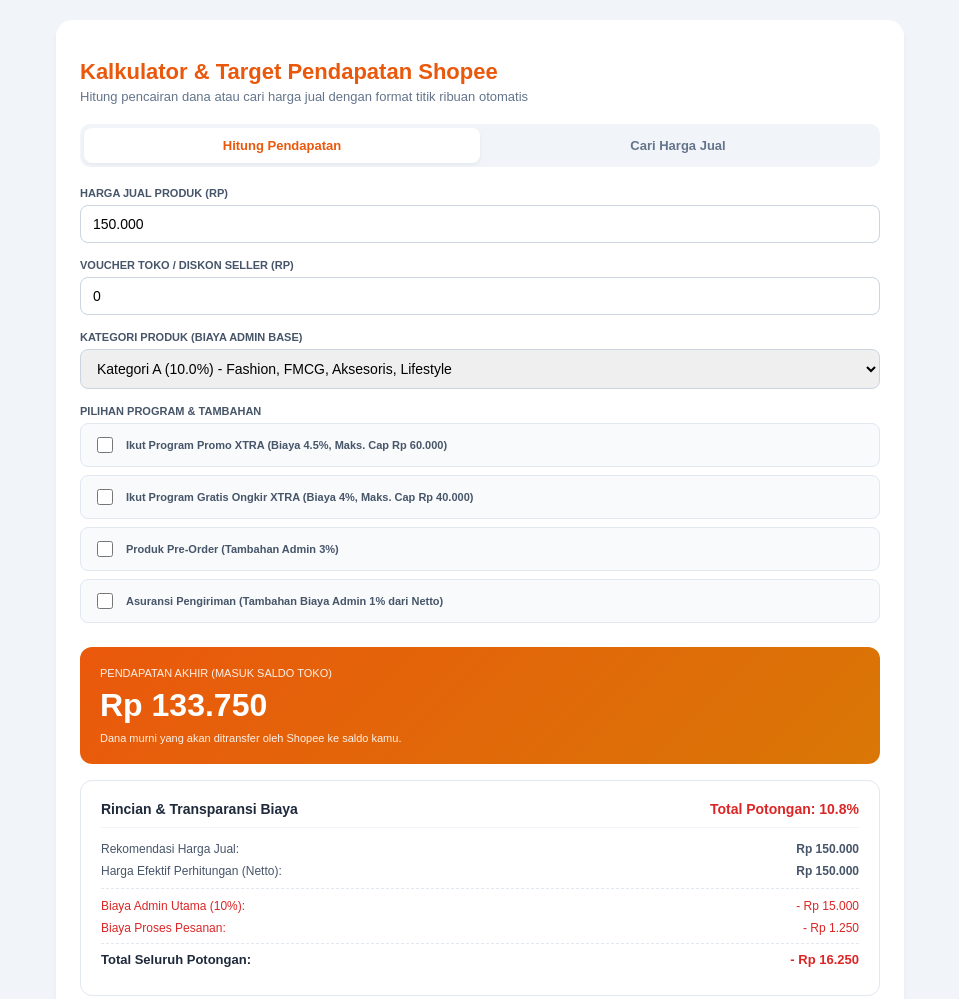
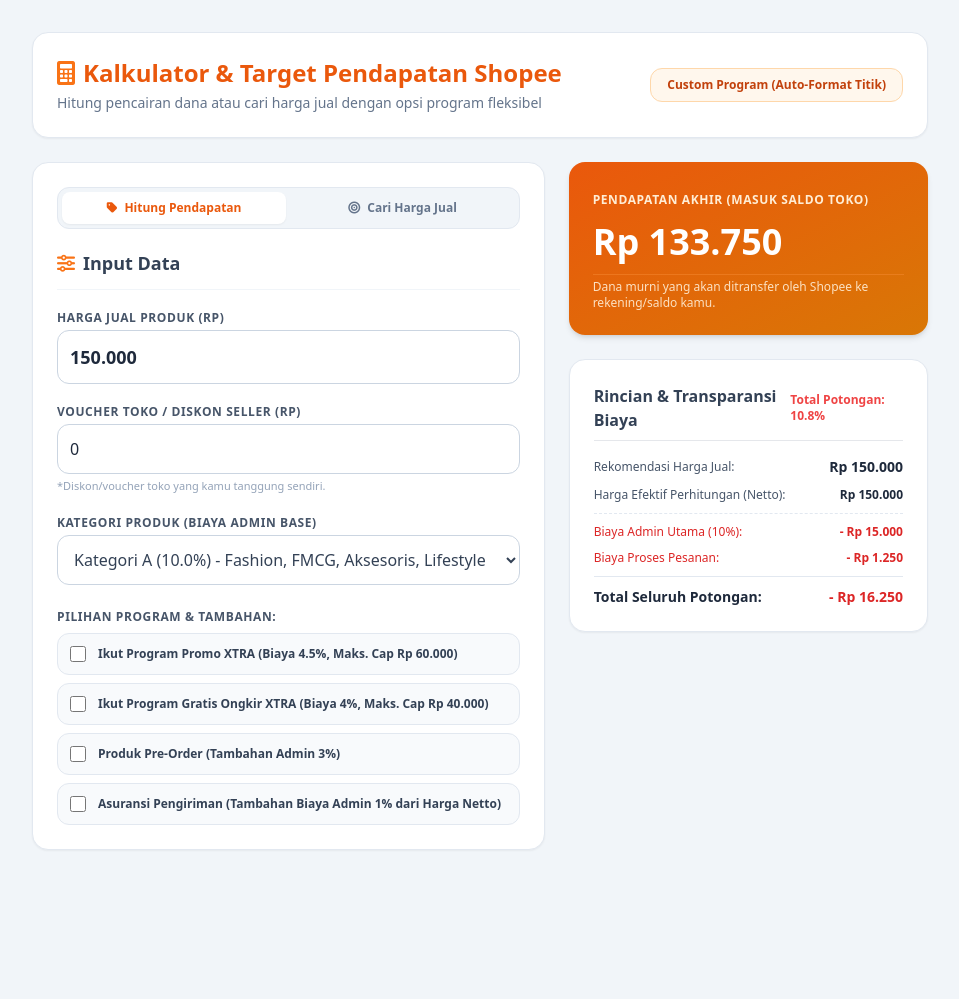
Before and after one commit to retaacoder/shopee-indonesia-calculator, a plain HTML site: page index.html in a window 1280 px wide. Shown: the top 999 px of the page, without its empty margins (160-1119 px from the left). After the commit the page ends 882 px from the top, so only its background shows below. Drawn offline with nearby package versions, Linux system fonts and the light colour scheme.

Commit message:
Update index.html
Bug fix

```diff
--- a/index.html
+++ b/index.html
@@ -4,60 +4,68 @@
     <meta charset="UTF-8">
     <meta name="viewport" content="width=device-width, initial-scale=1.0">
     <title>Kalkulator Pendapatan Akhir Shopee - Fleksibel</title>
-    <style>
-        body { font-family: Arial, sans-serif; background-color: #f1f5f9; color: #1e293b; margin: 0; padding: 20px; }
-        .container { max-width: 800px; margin: 0 auto; background: #ffffff; padding: 24px; border-radius: 16px; box-shadow: 0 4px 6px rgba(0,0,0,0.05); }
-        h1 { color: #ea580c; font-size: 22px; margin-bottom: 4px; }
-        .subtitle { font-size: 13px; color: #64748b; margin-bottom: 20px; }
-        .toggle-group { display: flex; background: #f1f5f9; padding: 4px; border-radius: 10px; margin-bottom: 20px; }
-        .toggle-btn { flex: 1; padding: 10px; font-size: 13px; font-weight: bold; border: none; background: transparent; cursor: pointer; border-radius: 8px; color: #64748b; transition: all 0.2s; }
-        .toggle-btn.active { background: #ffffff; color: #ea580c; box-shadow: 0 2px 4px rgba(0,0,0,0.05); }
-        .form-group { margin-bottom: 16px; }
-        label { display: block; font-size: 11px; font-weight: bold; text-transform: uppercase; color: #475569; margin-bottom: 6px; }
-        input[type="text"], select { width: 100%; padding: 10px 12px; border: 1px solid #cbd5e1; border-radius: 8px; font-size: 14px; box-sizing: border-box; }
-        .checkbox-group { background: #f8fafc; border: 1px solid #e2e8f0; padding: 10px 12px; border-radius: 8px; margin-bottom: 8px; display: flex; align-items: center; gap: 10px; font-size: 13px; font-weight: 600; cursor: pointer; }
-        .result-card { background: linear-gradient(135deg, #ea580c, #d97706); color: white; padding: 20px; border-radius: 12px; margin-top: 24px; }
-        .result-title { font-size: 11px; text-transform: uppercase; opacity: 0.9; }
-        .result-value { font-size: 32px; font-weight: bold; margin: 8px 0; }
-        .details-box { background: #ffffff; border: 1px solid #e2e8f0; padding: 20px; border-radius: 12px; margin-top: 16px; }
-        .details-box h3 { font-size: 14px; margin-top: 0; border-bottom: 1px solid #f1f5f9; padding-bottom: 10px; display: flex; justify-content: space-between; }
-        .detail-item { display: flex; justify-content: space-between; font-size: 12px; margin-bottom: 8px; color: #475569; }
-        .detail-item.red { color: #dc2626; }
-        .detail-item.bold { font-weight: bold; color: #1e293b; font-size: 13px; border-top: 1px dashed #e2e8f0; padding-top: 8px; margin-top: 8px; }
-        .hidden { display: none; }
-    </style>
+    <!-- Tailwind CSS -->
+    <script src="https://cdn.tailwindcss.com"></script>
+    <link href="https://cdnjs.cloudflare.com/ajax/libs/font-awesome/6.0.0/css/all.min.css" rel="stylesheet">
 </head>
-<body>
+<body class="bg-slate-100 font-sans min-h-screen text-slate-800 p-4 md:p-8">
 
-    <div class="container">
-        <h1>Kalkulator & Target Pendapatan Shopee</h1>
-        <div class="subtitle">Hitung pencairan dana atau cari harga jual dengan format titik ribuan otomatis</div>
+    <div class="max-w-4xl mx-auto">
+        <!-- Header -->
+        <header class="mb-6 bg-white p-6 rounded-2xl shadow-sm border border-slate-200 text-center md:text-left flex flex-col md:flex-row items-center justify-between">
+            <div>
+                <h1 class="text-2xl font-bold text-orange-600 flex items-center gap-2 justify-center md:justify-start">
+                    <i class="fa-solid fa-calculator text-orange-500"></i> Kalkulator & Target Pendapatan Shopee
+                </h1>
+                <p class="text-sm text-slate-500 mt-1">Hitung pencairan dana atau cari harga jual dengan opsi program fleksibel</p>
+            </div>
+            <div class="mt-4 md:mt-0 bg-orange-50 text-orange-700 px-4 py-2 rounded-xl text-xs font-semibold border border-orange-200">
+                Custom Program (Auto-Format Titik)
+            </div>
+        </header>
+
+        <div class="grid grid-cols-1 lg:grid-cols-12 gap-6">
+
+            <!-- Form Input -->
+            <div class="lg:col-span-7 bg-white p-6 rounded-2xl shadow-sm border border-slate-200 space-y-5">
 
                 <!-- Toggle Mode -->
-        <div class="toggle-group">
-            <button type="button" id="btnModeHarga" onclick="setMode('harga')" class="toggle-btn active">Hitung Pendapatan</button>
-            <button type="button" id="btnModeTarget" onclick="setMode('target')" class="toggle-btn">Cari Harga Jual</button>
+                <div class="bg-slate-100 p-1 rounded-xl flex items-center gap-1 border border-slate-200">
+                    <button type="button" id="btnModeHarga" onclick="setMode('harga')" class="flex-1 py-2 px-3 text-xs font-bold rounded-lg transition-all bg-white text-orange-600 shadow-sm">
+                        <i class="fa-solid fa-tag me-1"></i> Hitung Pendapatan
+                    </button>
+                    <button type="button" id="btnModeTarget" onclick="setMode('target')" class="flex-1 py-2 px-3 text-xs font-bold rounded-lg transition-all text-slate-500 hover:text-slate-800">
+                        <i class="fa-solid fa-bullseye me-1"></i> Cari Harga Jual
+                    </button>
                 </div>
 
-        <!-- Form Input -->
-        <div id="containerHargaJual" class="form-group">
-            <label>Harga Jual Produk (Rp)</label>
-            <input type="text" id="hargaJual" value="150.000" oninput="formatInputRupiah(this); hitung()">
+                <h2 class="text-lg font-bold border-b pb-3 border-slate-100 text-slate-700 flex items-center">
+                    <i class="fa-solid fa-sliders text-orange-500 me-2"></i> Input Data
+                </h2>
+
+                <!-- Input Dinamis (Harga Jual vs Target Pendapatan) -->
+                <div id="containerHargaJual">
+                    <label class="block text-xs font-bold uppercase tracking-wider text-slate-600 mb-1">Harga Jual Produk (Rp)</label>
+                    <input type="text" id="hargaJual" value="150.000" oninput="formatInputRupiah(this); hitung()" class="w-full p-3 border border-slate-300 rounded-xl focus:ring-2 focus:ring-orange-500 focus:outline-none font-bold text-lg text-slate-800">
                 </div>
 
-        <div id="containerTarget" class="form-group hidden">
-            <label>Target Pendapatan Akhir Bersih (Rp)</label>
-            <input type="text" id="targetPendapatan" value="125.000" oninput="formatInputRupiah(this); hitung()">
+                <div id="containerTarget" class="hidden">
+                    <label class="block text-xs font-bold uppercase tracking-wider text-slate-600 mb-1">Target Pendapatan Akhir Bersih (Rp)</label>
+                    <input type="text" id="targetPendapatan" value="125.000" oninput="formatInputRupiah(this); hitung()" class="w-full p-3 border border-slate-300 rounded-xl focus:ring-2 focus:ring-orange-500 focus:outline-none font-bold text-lg text-slate-800">
+                    <p class="text-[11px] text-slate-400 mt-1">*Masukkan nominal dana yang ingin kamu terima bersih di saldo toko.</p>
                 </div>
 
-        <div class="form-group">
-            <label>Voucher Toko / Diskon Seller (Rp)</label>
-            <input type="text" id="diskonSeller" value="0" oninput="formatInputRupiah(this); hitung()">
+                <!-- Diskon Seller -->
+                <div>
+                    <label class="block text-xs font-bold uppercase tracking-wider text-slate-600 mb-1">Voucher Toko / Diskon Seller (Rp)</label>
+                    <input type="text" id="diskonSeller" value="0" oninput="formatInputRupiah(this); hitung()" class="w-full p-3 border border-slate-300 rounded-xl focus:ring-2 focus:ring-orange-500 focus:outline-none text-slate-800">
+                    <p class="text-[11px] text-slate-400 mt-1">*Diskon/voucher toko yang kamu tanggung sendiri.</p>
                 </div>
 
-        <div class="form-group">
-            <label>Kategori Produk (Biaya Admin Base)</label>
-            <select id="kategoriAdmin" onchange="hitung()">
+                <!-- Kategori Produk (Admin Base) -->
+                <div>
+                    <label class="block text-xs font-bold uppercase tracking-wider text-slate-600 mb-1">Kategori Produk (Biaya Admin Base)</label>
+                    <select id="kategoriAdmin" onchange="hitung()" class="w-full p-3 border border-slate-300 rounded-xl focus:ring-2 focus:ring-orange-500 focus:outline-none bg-white font-medium text-slate-700">
                         <option value="10.0">Kategori A (10.0%) - Fashion, FMCG, Aksesoris, Lifestyle</option>
                         <option value="9.0">Kategori B (9.0%) - Makanan Instan, Sepatu, Olahraga</option>
                         <option value="6.75">Kategori C (6.75%) - Susu Formula, Kesehatan, Suplemen</option>
@@ -66,78 +74,112 @@
                     </select>
                 </div>
 
-        <div class="form-group">
-            <label>Pilihan Program & Tambahan</label>
-            <div class="checkbox-group">
-                <input type="checkbox" id="isPromoXtra" onchange="hitung()" style="width: 16px; height: 16px;">
-                <label for="isPromoXtra" style="margin: 0; cursor: pointer; text-transform: none;">Ikut Program Promo XTRA (Biaya 4.5%, Maks. Cap Rp 60.000)</label>
+                <!-- Checkboxes Program Opsional -->
+                <div class="pt-1 space-y-2">
+                    <p class="text-xs font-bold uppercase tracking-wider text-slate-600">Pilihan Program & Tambahan:</p>
+
+                    <div class="flex items-center gap-3 p-3 bg-slate-50 rounded-xl border border-slate-200">
+                        <input type="checkbox" id="isPromoXtra" onchange="hitung()" class="w-4 h-4 text-orange-600 rounded focus:ring-orange-500">
+                        <label for="isPromoXtra" class="text-xs font-semibold text-slate-700 cursor-pointer">
+                            Ikut Program Promo XTRA (Biaya 4.5%, Maks. Cap Rp 60.000)
+                        </label>
                     </div>
-            <div class="checkbox-group">
-                <input type="checkbox" id="isGratisOngkir" onchange="hitung()" style="width: 16px; height: 16px;">
-                <label for="isGratisOngkir" style="margin: 0; cursor: pointer; text-transform: none;">Ikut Program Gratis Ongkir XTRA (Biaya 4%, Maks. Cap Rp 40.000)</label>
+
+                    <div class="flex items-center gap-3 p-3 bg-slate-50 rounded-xl border border-slate-200">
+                        <input type="checkbox" id="isGratisOngkir" onchange="hitung()" class="w-4 h-4 text-orange-600 rounded focus:ring-orange-500">
+                        <label for="isGratisOngkir" class="text-xs font-semibold text-slate-700 cursor-pointer">
+                            Ikut Program Gratis Ongkir XTRA (Biaya 4%, Maks. Cap Rp 40.000)
+                        </label>
                     </div>
-            <div class="checkbox-group">
-                <input type="checkbox" id="isPreOrder" onchange="hitung()" style="width: 16px; height: 16px;">
-                <label for="isPreOrder" style="margin: 0; cursor: pointer; text-transform: none;">Produk Pre-Order (Tambahan Admin 3%)</label>
+
+                    <div class="flex items-center gap-3 p-3 bg-slate-50 rounded-xl border border-slate-200">
+                        <input type="checkbox" id="isPreOrder" onchange="hitung()" class="w-4 h-4 text-orange-600 rounded focus:ring-orange-500">
+                        <label for="isPreOrder" class="text-xs font-semibold text-slate-700 cursor-pointer">
+                            Produk Pre-Order (Tambahan Admin 3%)
+                        </label>
                     </div>
-            <div class="checkbox-group">
-                <input type="checkbox" id="isAsuransi" onchange="hitung()" style="width: 16px; height: 16px;">
-                <label for="isAsuransi" style="margin: 0; cursor: pointer; text-transform: none;">Asuransi Pengiriman (Tambahan Biaya Admin 1% dari Netto)</label>
+
+                    <div class="flex items-center gap-3 p-3 bg-slate-50 rounded-xl border border-slate-200">
+                        <input type="checkbox" id="isAsuransi" onchange="hitung()" class="w-4 h-4 text-orange-600 rounded focus:ring-orange-500">
+                        <label for="isAsuransi" class="text-xs font-semibold text-slate-700 cursor-pointer">
+                            Asuransi Pengiriman (Tambahan Biaya Admin 1% dari Harga Netto)
+                        </label>
                     </div>
                 </div>
 
-        <!-- Hasil Card -->
-        <div class="result-card">
-            <div class="result-title" id="titleHasilUtama">Pendapatan Akhir (Masuk Saldo Toko)</div>
-            <div class="result-value" id="outHasilUtama">Rp 0</div>
-            <div style="font-size: 11px; opacity: 0.9;" id="subHasilUtama">Dana murni yang akan ditransfer oleh Shopee ke saldo kamu.</div>
             </div>
 
-        <!-- Detail Rincian -->
-        <div class="details-box">
-            <h3><span>Rincian & Transparansi Biaya</span> <span id="outPersenPotongan" style="color: #dc2626;">0%</span></h3>
-            <div class="detail-item">
+            <!-- Panel Hasil Calculation -->
+            <div class="lg:col-span-5 space-y-6">
+
+                <!-- Card Utama Dinamis -->
+                <div class="bg-gradient-to-br from-orange-600 to-amber-600 text-white p-6 rounded-2xl shadow-md space-y-3">
+                    <span class="text-xs font-semibold uppercase tracking-wider text-orange-100" id="titleHasilUtama">Pendapatan Akhir (Masuk Saldo Toko)</span>
+                    <div class="text-4xl font-extrabold" id="outHasilUtama">Rp 0</div>
+                    <p class="text-xs text-orange-100/90 pt-1 border-t border-orange-400/40" id="subHasilUtama">
+                        Dana murni yang akan ditransfer oleh Shopee ke rekening/saldo kamu.
+                    </p>
+                </div>
+
+                <!-- Detail Rincian Potongan Shopee -->
+                <div class="bg-white p-6 rounded-2xl shadow-sm border border-slate-200 space-y-4">
+                    <h3 class="font-bold text-slate-700 border-b pb-2 flex items-center justify-between">
+                        <span>Rincian & Transparansi Biaya</span>
+                        <span class="text-xs text-red-500 font-semibold" id="outPersenPotongan">0%</span>
+                    </h3>
+
+                    <ul class="text-xs space-y-2.5 text-slate-600">
+                        <li class="flex justify-between items-center">
                             <span id="labelRincianHarga">Rekomendasi Harga Jual:</span>
-                <strong id="outRincianHarga">Rp 0</strong>
+                            <span class="font-bold text-slate-800 text-sm" id="outRincianHarga">Rp 0</span>
+                        </li>
+                        <li class="flex justify-between items-center">
+                            <span>Harga Efektif Perhitungan (Netto):</span>
+                            <span class="font-semibold text-slate-800" id="outHargaEfektif">Rp 0</span>
+                        </li>
+                        <hr class="border-dashed border-slate-200">
+                        <li class="flex justify-between items-center text-red-600">
+                            <span>Biaya Admin Utama (<span id="outAdminRate">0%</span>):</span>
+                            <span class="font-semibold" id="outAdminNominal">- Rp 0</span>
+                        </li>
+                        <li class="flex justify-between items-center text-red-600" id="rowPromoXtra" style="display: none;">
+                            <span>Biaya Promo XTRA (4.5%):</span>
+                            <span class="font-semibold" id="outPromoXtraNominal">- Rp 0</span>
+                        </li>
+                        <li class="flex justify-between items-center text-red-600" id="rowGratisOngkir" style="display: none;">
+                            <span>Biaya Gratis Ongkir XTRA (4%):</span>
+                            <span class="font-semibold" id="outGratisOngkirNominal">- Rp 0</span>
+                        </li>
+                        <li class="flex justify-between items-center text-red-600" id="rowPreOrder" style="display: none;">
+                            <span>Biaya Pre-Order (3%):</span>
+                            <span class="font-semibold" id="outPreOrderNominal">- Rp 0</span>
+                        </li>
+                        <li class="flex justify-between items-center text-red-600" id="rowAsuransi" style="display: none;">
+                            <span>Asuransi Pengiriman (1%):</span>
+                            <span class="font-semibold" id="outAsuransiNominal">- Rp 0</span>
+                        </li>
+                        <li class="flex justify-between items-center text-red-600">
+                            <span>Biaya Proses Pesanan:</span>
+                            <span class="font-semibold" id="outProsesNominal">- Rp 0</span>
+                        </li>
+                        <hr class="border-slate-200">
+                        <li class="flex justify-between items-center font-bold text-slate-800 text-sm">
+                            <span>Total Seluruh Potongan:</span>
+                            <span class="text-red-600" id="outTotalPotongan">- Rp 0</span>
+                        </li>
+                    </ul>
                 </div>
-            <div class="detail-item">
-                <span>Harga Efektif Perhitungan (Netto):</span>
-                <strong id="outHargaEfektif">Rp 0</strong>
+
             </div>
-            <hr style="border: 0; border-top: 1px dashed #e2e8f0; margin: 10px 0;">
-            <div class="detail-item red">
-                <span>Biaya Admin Utama (<span id="outAdminRate">0%</span>):</span>
-                <span id="outAdminNominal">- Rp 0</span>
-            </div>
-            <div class="detail-item red" id="rowPromoXtra" style="display: none;">
-                <span>Biaya Promo XTRA (4.5%):</span>
-                <span id="outPromoXtraNominal">- Rp 0</span>
-            </div>
-            <div class="detail-item red" id="rowGratisOngkir" style="display: none;">
-                <span>Biaya Gratis Ongkir XTRA (4%):</span>
-                <span id="outGratisOngkirNominal">- Rp 0</span>
-            </div>
-            <div class="detail-item red" id="rowPreOrder" style="display: none;">
-                <span>Biaya Pre-Order (3%):</span>
-                <span id="outPreOrderNominal">- Rp 0</span>
-            </div>
-            <div class="detail-item red" id="rowAsuransi" style="display: none;">
-                <span>Asuransi Pengiriman (1%):</span>
-                <span id="outAsuransiNominal">- Rp 0</span>
-            </div>
-            <div class="detail-item red">
-                <span>Biaya Proses Pesanan:</span>
-                <span id="outProsesNominal">- Rp 0</span>
-            </div>
-            <div class="detail-item bold">
-                <span>Total Seluruh Potongan:</span>
-                <span id="outTotalPotongan" style="color: #dc2626;">- Rp 0</span>
-            </div>
+
         </div>
     </div>
 
+    <!-- Script Logika Perhitungan -->
     <script>
-        let currentMode = 'harga';
+        let currentMode = 'harga'; // 'harga' atau 'target'
+
+        // CONSTANTS
         const BIAYA_PROSES = 1250;
         const RATE_PROMO_XTRA = 4.5;
         const CAP_PROMO_XTRA = 60000;
@@ -175,22 +217,25 @@
             const containerTarget = document.getElementById('containerTarget');
 
             if (mode === 'harga') {
-                btnHarga.className = "toggle-btn active";
-                btnTarget.className = "toggle-btn";
+                btnHarga.className = "flex-1 py-2 px-3 text-xs font-bold rounded-lg transition-all bg-white text-orange-600 shadow-sm";
+                btnTarget.className = "flex-1 py-2 px-3 text-xs font-bold rounded-lg transition-all text-slate-500 hover:text-slate-800";
                 containerHarga.classList.remove('hidden');
                 containerTarget.classList.add('hidden');
+
                 document.getElementById('titleHasilUtama').innerText = "Pendapatan Akhir (Masuk Saldo Toko)";
-                document.getElementById('subHasilUtama').innerText = "Dana murni yang akan ditransfer oleh Shopee ke saldo kamu.";
+                document.getElementById('subHasilUtama').innerText = "Dana murni yang akan ditransfer oleh Shopee ke rekening/saldo kamu.";
                 document.getElementById('labelRincianHarga').innerText = "Harga Jual Di-set:";
             } else {
-                btnTarget.className = "toggle-btn active";
-                btnHarga.className = "toggle-btn";
+                btnTarget.className = "flex-1 py-2 px-3 text-xs font-bold rounded-lg transition-all bg-white text-orange-600 shadow-sm";
+                btnHarga.className = "flex-1 py-2 px-3 text-xs font-bold rounded-lg transition-all text-slate-500 hover:text-slate-800";
                 containerTarget.classList.remove('hidden');
                 containerHarga.classList.add('hidden');
+
                 document.getElementById('titleHasilUtama').innerText = "Rekomendasi Harga Jual (Di Shopee)";
-                document.getElementById('subHasilUtama').innerText = "Pasang harga ini di etalase toko agar mendapat target pendapatan bersih tersebut.";
+                document.getElementById('subHasilUtama').innerText = "Pasang harga ini di etalase toko agar kamu mendapat target pendapatan bersih tersebut.";
                 document.getElementById('labelRincianHarga').innerText = "Target Pendapatan Bersih:";
             }
+
             hitung();
         }
 
@@ -231,10 +276,14 @@
                 nominalAdmin = (hargaNetto * percentAdmin) / 100;
 
                 nominalPromoXtra = (hargaNetto * ratePromoXtraAktif) / 100;
-                if (isPromoXtra && nominalPromoXtra > CAP_PROMO_XTRA) nominalPromoXtra = CAP_PROMO_XTRA;
+                if (isPromoXtra && nominalPromoXtra > CAP_PROMO_XTRA) {
+                    nominalPromoXtra = CAP_PROMO_XTRA;
+                }
 
                 nominalGratisOngkir = (hargaNetto * rateGratisOngkirAktif) / 100;
-                if (isGratisOngkir && nominalGratisOngkir > CAP_GRATIS_ONGKIR) nominalGratisOngkir = CAP_GRATIS_ONGKIR;
+                if (isGratisOngkir && nominalGratisOngkir > CAP_GRATIS_ONGKIR) {
+                    nominalGratisOngkir = CAP_GRATIS_ONGKIR;
+                }
 
                 nominalPreOrder = (hargaNetto * ratePreOrderAktif) / 100;
                 nominalAsuransi = (hargaNetto * rateAsuransiAktif) / 100;
@@ -244,8 +293,11 @@
 
                 document.getElementById('outHasilUtama').innerText = formatRupiah(pendapatanAkhir);
                 document.getElementById('outRincianHarga').innerText = formatRupiah(hargaJual);
+
             } else {
+                // MODE TARGET
                 const targetPendapatan = parseRupiah(document.getElementById('targetPendapatan').value);
+
                 let rateDesimal = totalPercentVariable / 100;
                 if (rateDesimal < 1) {
                     hargaNetto = (targetPendapatan + BIAYA_PROSES) / (1 - rateDesimal);
@@ -291,12 +343,14 @@
                 nominalAdmin = (hargaNetto * percentAdmin) / 100;
                 nominalPreOrder = (hargaNetto * ratePreOrderAktif) / 100;
                 nominalAsuransi = (hargaNetto * rateAsuransiAktif) / 100;
+
                 totalPotongan = nominalAdmin + nominalPromoXtra + nominalGratisOngkir + nominalPreOrder + nominalAsuransi + BIAYA_PROSES;
 
                 document.getElementById('outHasilUtama').innerText = formatRupiah(hargaJual);
                 document.getElementById('outRincianHarga').innerText = formatRupiah(targetPendapatan);
             }
 
+            // Update UI Rincian
             const persenPotongan = hargaJual > 0 ? (totalPotongan / hargaJual) * 100 : 0;
 
             document.getElementById('outHargaEfektif').innerText = formatRupiah(hargaNetto);
```
Lines whose indentation alone changed are shown as unchanged.
